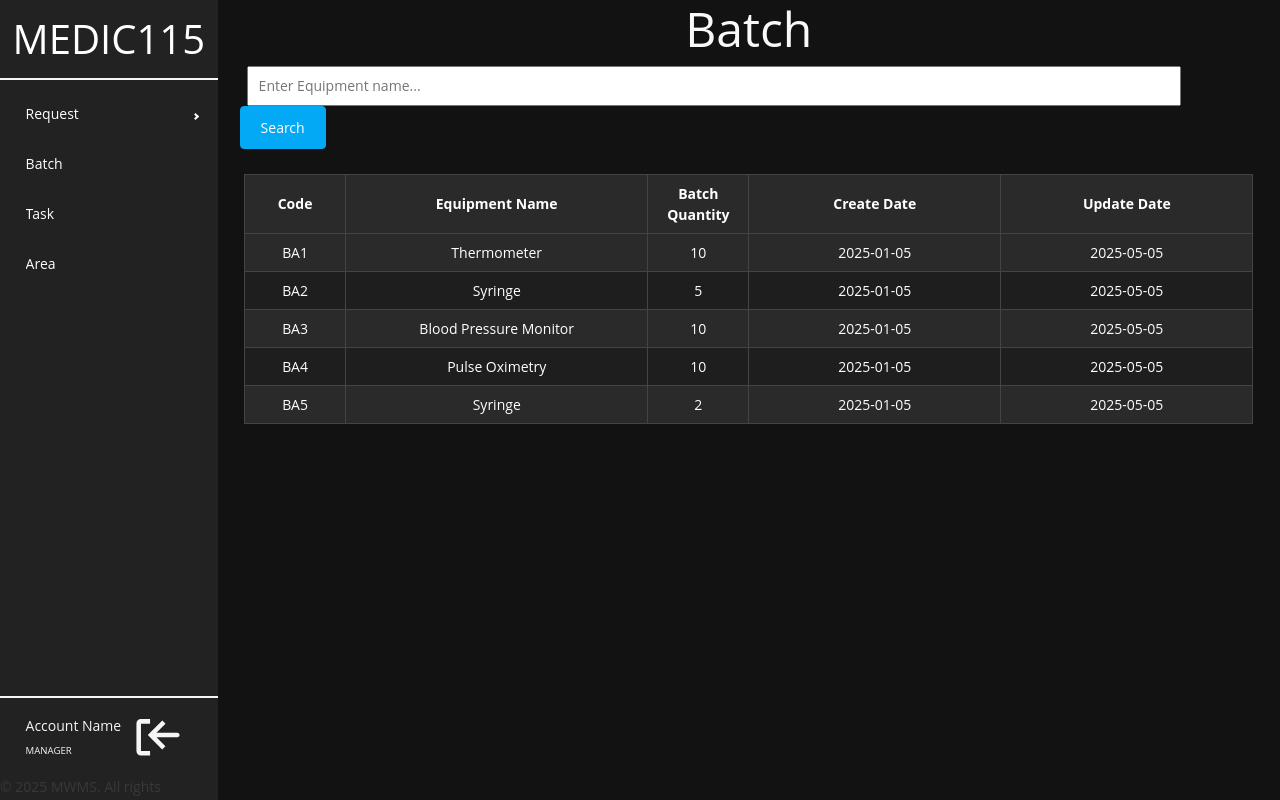
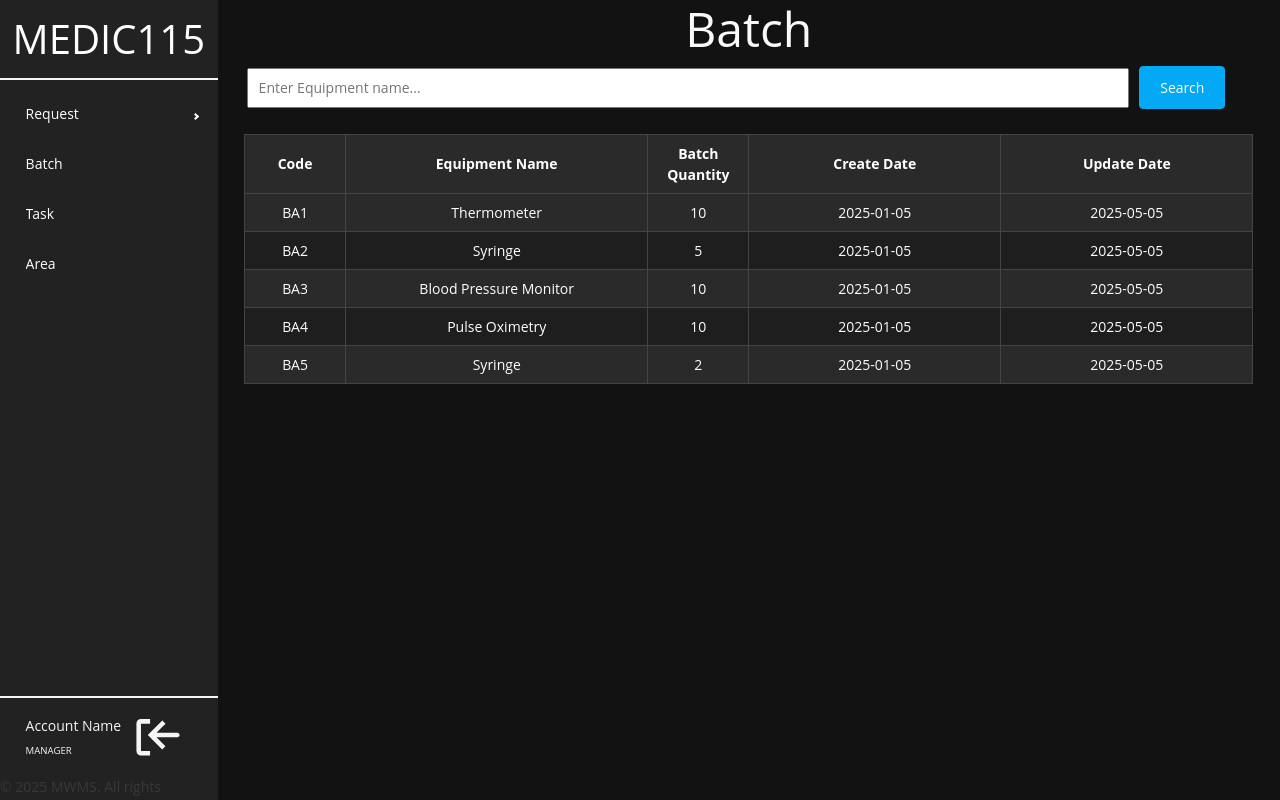
Before and after one commit to KenTheWhale/MWMS, a React (Vite) app in the folder FE/mwms_fe/: page /manager/batch in a window 1280 px wide. Built offline with nearby package versions, Linux system fonts and the light colour scheme.

Commit message:
feat, fix: Export Page, Import Request css, batch module css

```diff
--- a/FE/mwms_fe/src/styles/Batch.module.css
+++ b/FE/mwms_fe/src/styles/Batch.module.css
@@ -9,7 +9,7 @@
 
 .batchTable {
     margin: 20px auto;
-    width: 95%;
+    width: calc(0.95 * 83vw);
     height: 80%;
     background-color: var(--table-background-batch);
     color: var(--text-color-batch);
@@ -56,7 +56,7 @@
 }
 
 .inputField {
-    width: 90%;
+    width: 85%;
     height: 40px;
     padding: 10px;
     margin-left: 17px;
@@ -64,6 +64,5 @@
 
 .searchBtn{
     width: auto;
-
     margin-left: 10px;
 }
```
